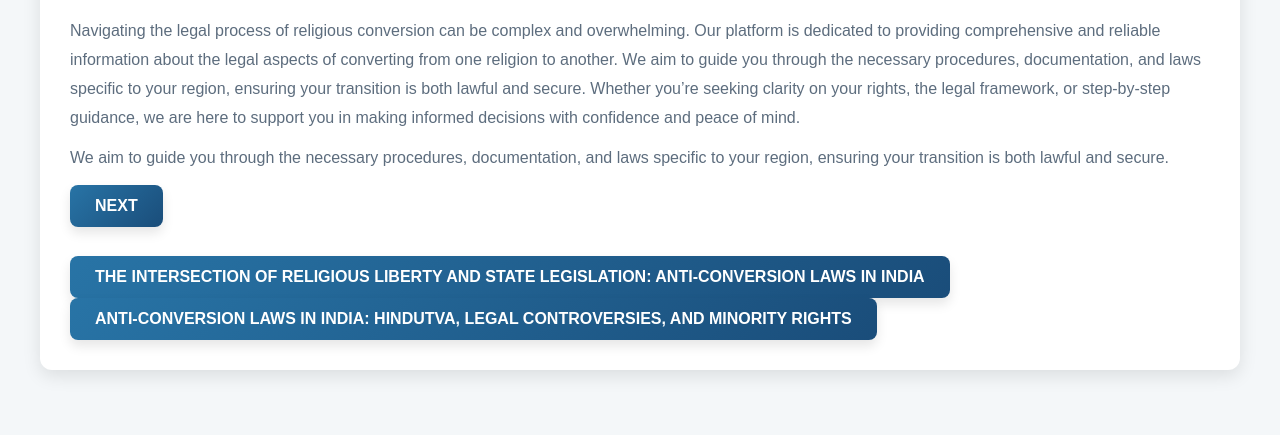
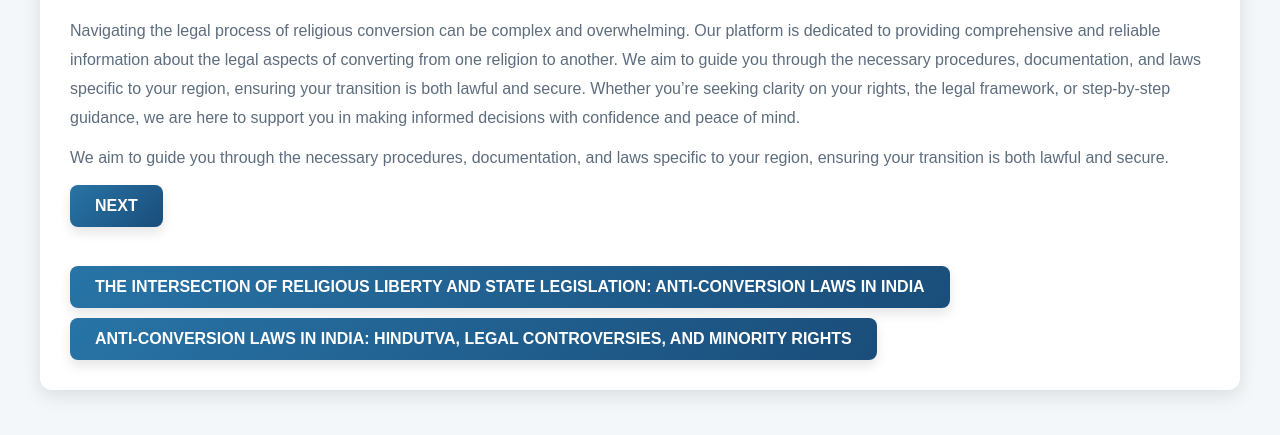
Before and after one commit to FreedomOfFaithIndia/FreedomOfFaithIndia, a plain HTML site: page index.html in a window 1280 px wide. Shown: the part 297-732 px from the top of the page. Drawn offline with Linux system fonts and the light colour scheme; a script that the page names is missing.

Commit message:
Update index.html

```diff
--- a/index.html
+++ b/index.html
@@ -5,6 +5,12 @@
     <meta name="viewport" content="width=device-width, initial-scale=1.0">
     <title>Freedom Of Faith India</title>
     <link rel="stylesheet" href="styles.css">
+    <style>
+        /* Inline styling for quick adjustments */
+        .button-spacing {
+            margin-top: 10px; /* Add space between buttons */
+        }
+    </style>
 </head>
 <body>
     <header>
@@ -14,15 +20,19 @@
         <section id="introduction">
             <h2>Introduction</h2>
             <p>
-                Navigating the legal process of religious conversion can be complex and overwhelming. Our platform is dedicated to providing comprehensive and reliable information about the legal aspects of converting from one religion to another. We aim to guide you through the necessary procedures, documentation, and laws specific to your region, ensuring your transition is both lawful and secure. Whether you’re seeking clarity on your rights, the legal framework, or step-by-step guidance, we are here to support you in making informed decisions with confidence and peace of mind.
+                Navigating the legal process of religious conversion can be complex and overwhelming. Our platform is dedicated to providing comprehensive and reliable information about the legal aspects of converting from one religion to another. We aim to guide you through the necessary procedures, documentation, and laws specific to your region, ensuring your transition is both lawful and secure. Whether you’re seeking clarity on your rights, the legal framework, or step-by-step guidance, we are here to support you in making informed decisions with confidence and peace of mind.
             </p>
             <p>
                 We aim to guide you through the necessary procedures, documentation, and laws specific to your region, ensuring your transition is both lawful and secure.
             </p>
-            <button id="next-btn">Next</button>
+            <!-- Next Button -->
+            <button id="next-btn" onclick="window.location.href='second.html';">Next</button>
             <br><br>
-            <button id="blog-btn" onclick="window.location.href='blog.html'">The Intersection of Religious Liberty and State Legislation: Anti-Conversion Laws in India</button>
-            <button id="blog2-btn" onclick="window.location.href='blog2.html';">
+            <!-- Blog Buttons -->
+            <button id="blog-btn" onclick="window.location.href='blog.html'" class="button-spacing">
+                The Intersection of Religious Liberty and State Legislation: Anti-Conversion Laws in India
+            </button>
+            <button id="blog2-btn" onclick="window.location.href='blog2.html'" class="button-spacing">
                 Anti-Conversion Laws in India: Hindutva, Legal Controversies, and Minority Rights
             </button>
         </section>
```
